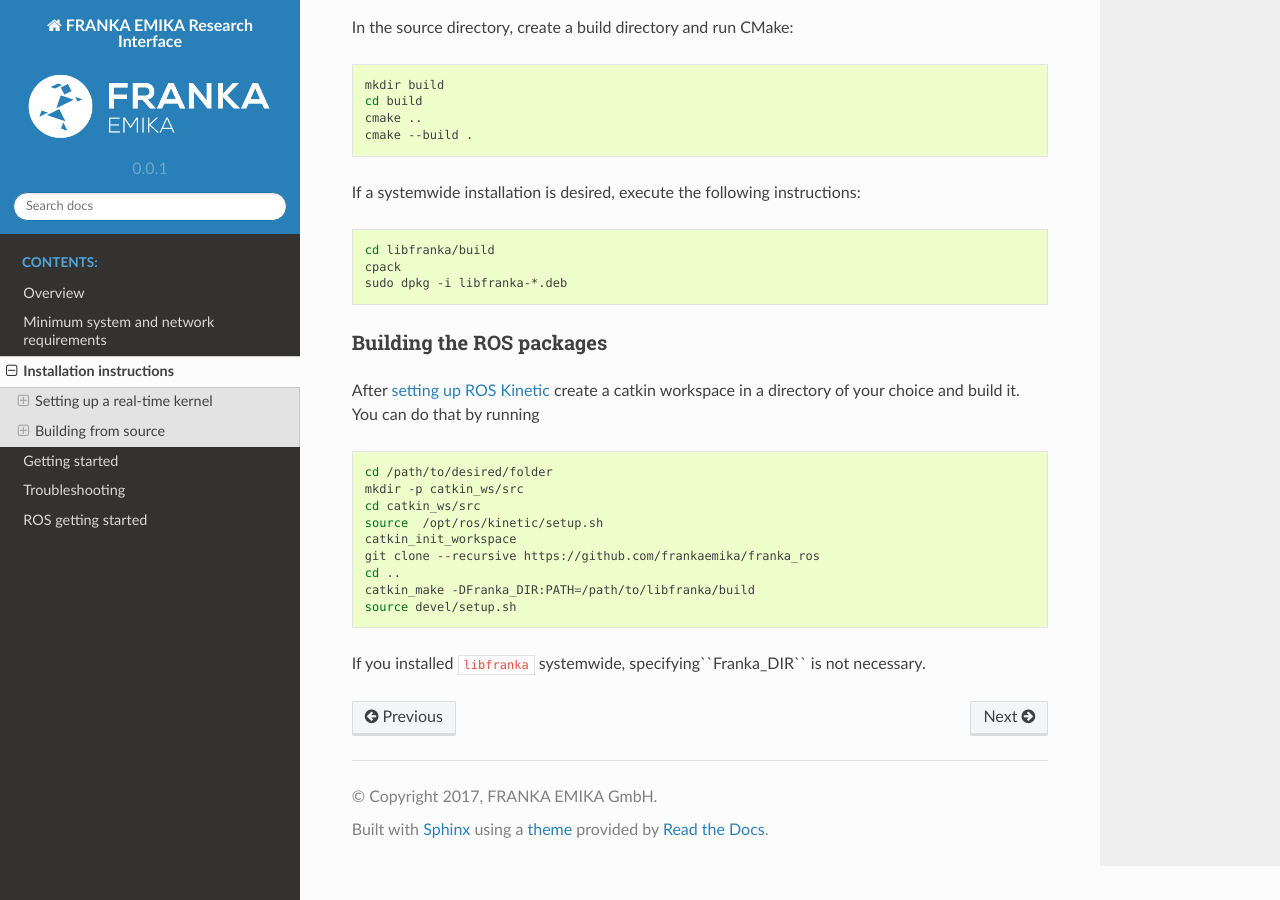
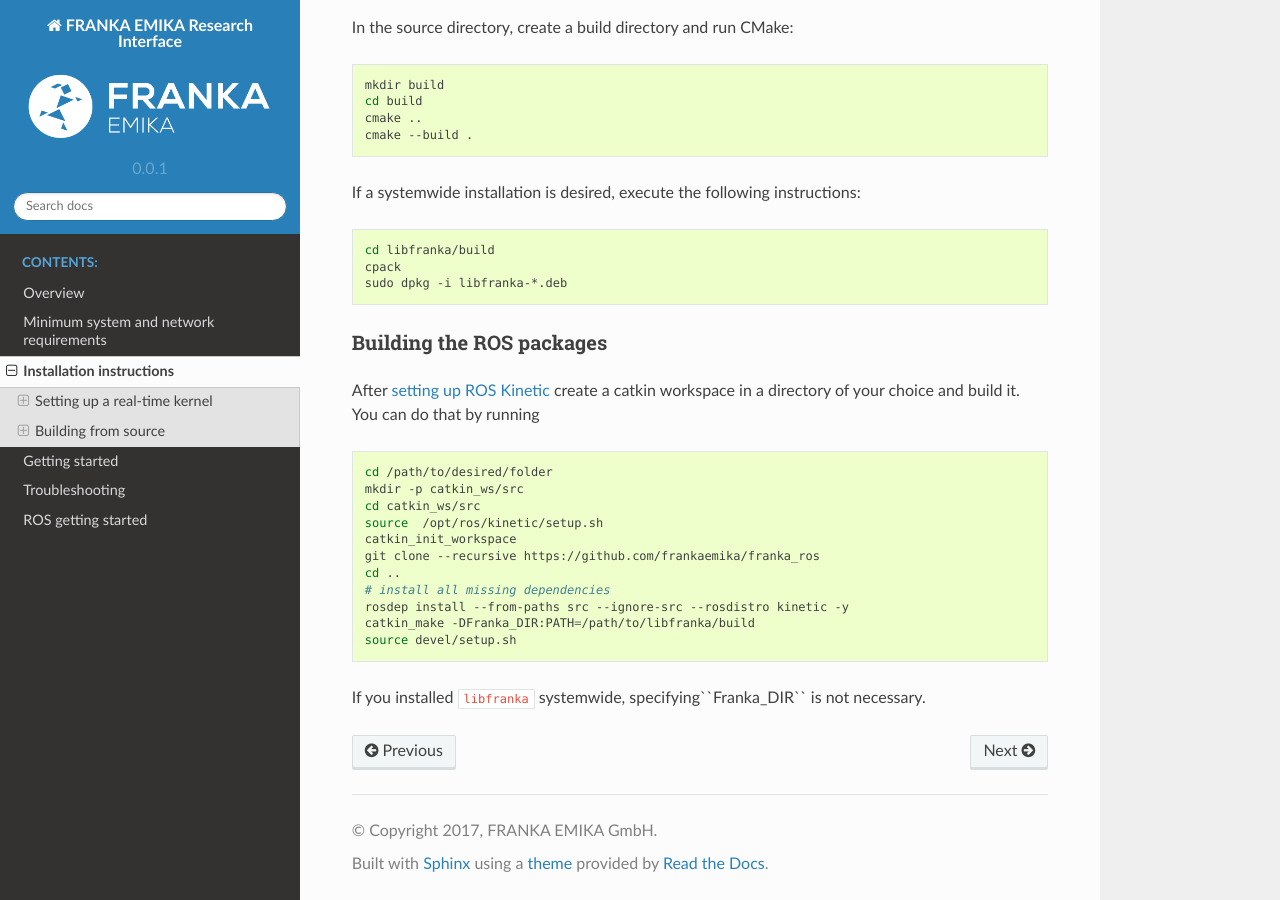
Before and after one commit to frankaemika/docs, a Sphinx documentation site: the page built from source/installation.rst, in a window 1280 px wide and 900 px high, scrolled down 1351 px. Built offline with Sphinx 7.4.7 and the Read the Docs theme 2.0.0, drawn with Linux system fonts in a browser that asks for light colours.

Commit message:
added command for installing missing ros dependencies

```diff
--- a/source/installation.rst
+++ b/source/installation.rst
@@ -94,6 +94,8 @@
     catkin_init_workspace
     git clone --recursive https://github.com/frankaemika/franka_ros
     cd ..
+    # install all missing dependencies
+    rosdep install --from-paths src --ignore-src --rosdistro kinetic -y
     catkin_make -DFranka_DIR:PATH=/path/to/libfranka/build
     source devel/setup.sh
 
```
